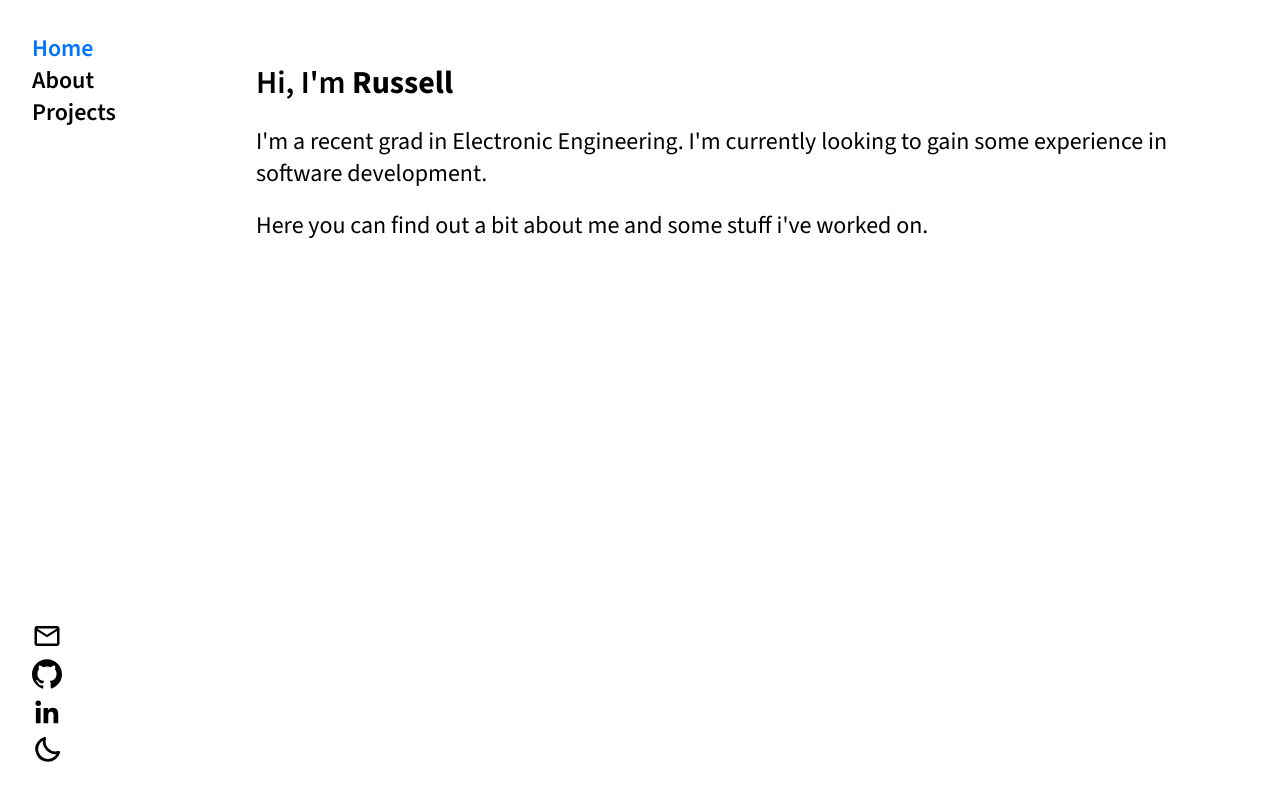
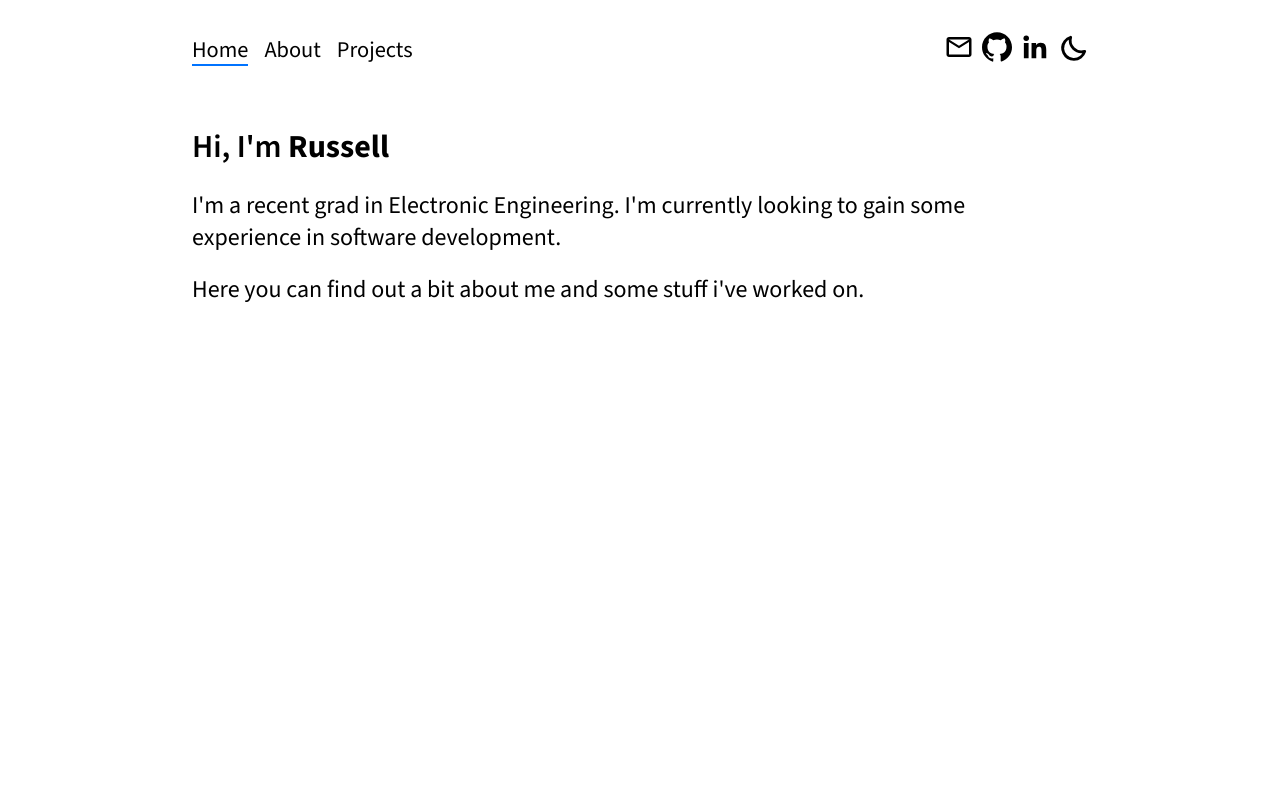
Before and after one commit to rnba12/website, a SvelteKit app: page / in a window 1280 px wide. Built offline with nearby package versions, Linux system fonts and the light colour scheme.

Commit message:
style: navbar redesign

```diff
--- a/src/routes/+layout.svelte
+++ b/src/routes/+layout.svelte
@@ -32,7 +32,7 @@
                 <svg xmlns="http://www.w3.org/2000/svg" width="2048" height="2048" viewBox="0 0 2048 2048"><path fill="currentColor" d="m1115 1024l690 691l-90 90l-691-690l-691 690l-90-90l690-691l-690-691l90-90l691 690l691-690l90 90l-690 691z"/></svg>
             {/if}
         </button>
-        <div class="sidebar" class:menu={showMenu}>
+        <div class="navbar" class:menu={showMenu}>
             <nav>
                 <a href="/" class:active={path === "/"}  on:click={() => showMenu = false}>Home</a>
                 <a href="/about" class:active={path === "/about"}  on:click={() => showMenu = false}>About</a>
@@ -61,8 +61,9 @@
 <style lang="scss">
     .page {
         display: grid;
-        grid-template-columns: 20% auto;
-        height: 100vh;
+        grid-template-rows: var(--navbar-height) auto;
+        width: 70%;
+        margin: auto;
     }
     .navigation {
         position: relative;
@@ -80,39 +81,48 @@
             height: 30px;
         }
     }
-    .sidebar {
+    .navbar {
         display: flex;
-        flex-direction: column;
+        align-items: center;
+        justify-content: space-between;
         box-sizing: border-box;
-        padding: 2rem;
-        min-height: 100%;
+        padding: 2rem 0;
+
         nav {
             display: flex;
-            flex-direction: column;
             align-items: start;
+            gap: 1rem;
+            a {
+                border-bottom: 2px solid transparent;
+                &.active, &:hover {
+                border-color: var(--accent-colour);
+                // color: var(--accent-colour);
+            }
+            }
         }
         a {
             text-decoration: none;
             color: inherit;
-            font-size: 1.5rem;
-            font-weight: 600;
-            &.active, &:hover {
-                color: var(--accent-colour);
-            }
+            font-size: 1.4rem;
+            font-weight: 500;
             transition: all 0.1s;
         }
     }
 
     .nav-bottom {
-        margin-top: auto;
+        // margin-top: auto;
     }
 
     .links {
         display: flex;
-        flex-direction: column;
         justify-content: space-evenly;
+        align-items: center;
+        gap: 0.5rem;
         a {
             width: min-content;
+            &:hover {
+                color: var(--accent-colour);
+            }
         }
         svg {
             width: 30px;
@@ -139,16 +149,32 @@
             display: grid;
             grid-template-columns: none;
             grid-template-rows: var(--navbar-height) auto;
+            width: 100%;
+            margin: none;
         }
-        .sidebar {
+        .navbar {
+            padding: 2rem;
             display: none;
             position: absolute;
             top: calc(var(--navbar-height) - 1px);
             left: 0;
             width: 100%;
-            min-height: calc(100vh - var(--navbar-height));
+            height: calc(100vh - var(--navbar-height));
             z-index: 9;
             background-color: var(--background-colour);
+
+            nav {
+                flex-direction: column;
+                gap: 0.5rem;
+                a {
+                    // font-weight: 600;
+                    &.active, &:hover {
+                        border-color: transparent;
+                        color: var(--accent-colour);
+                    }
+                }
+
+            }
         }
         .nav-bottom {
             margin-top: 1.5rem;
```
